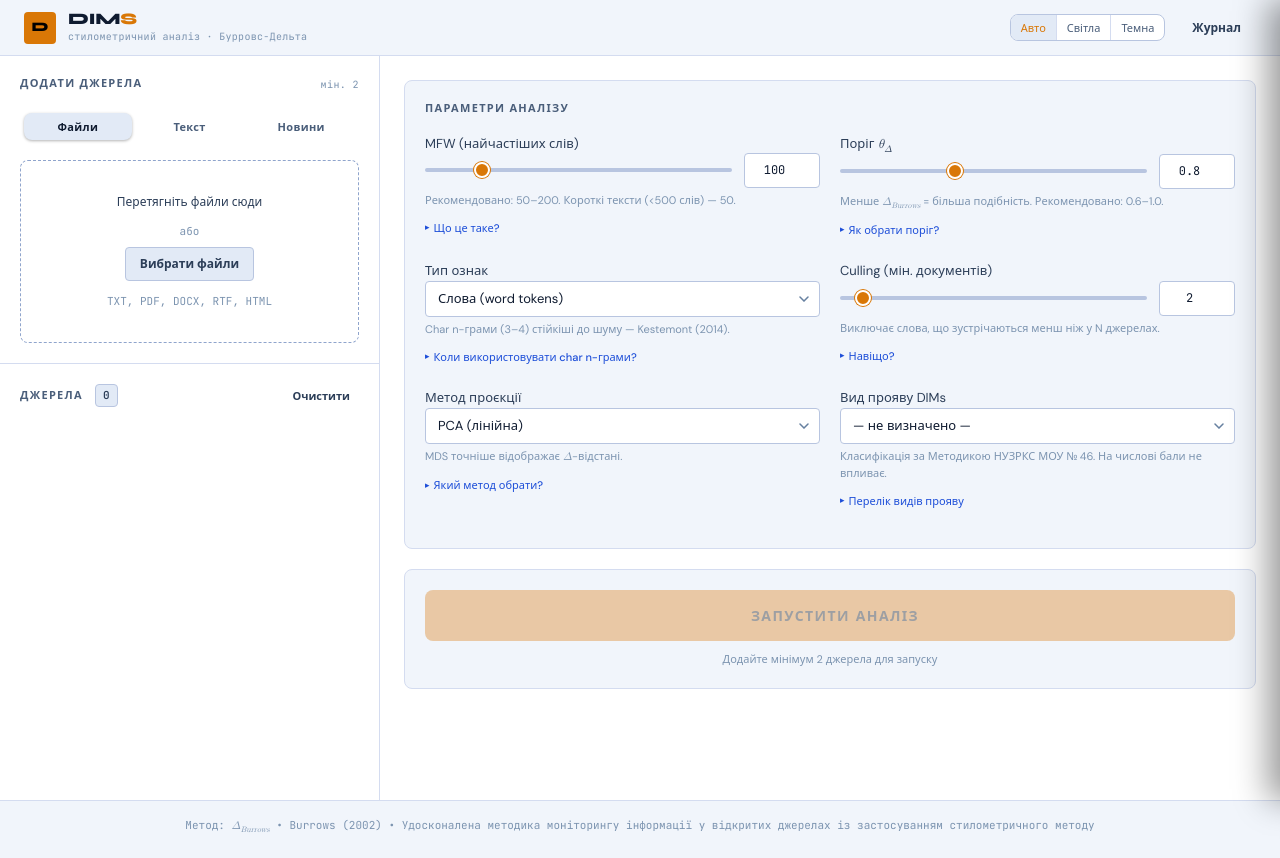
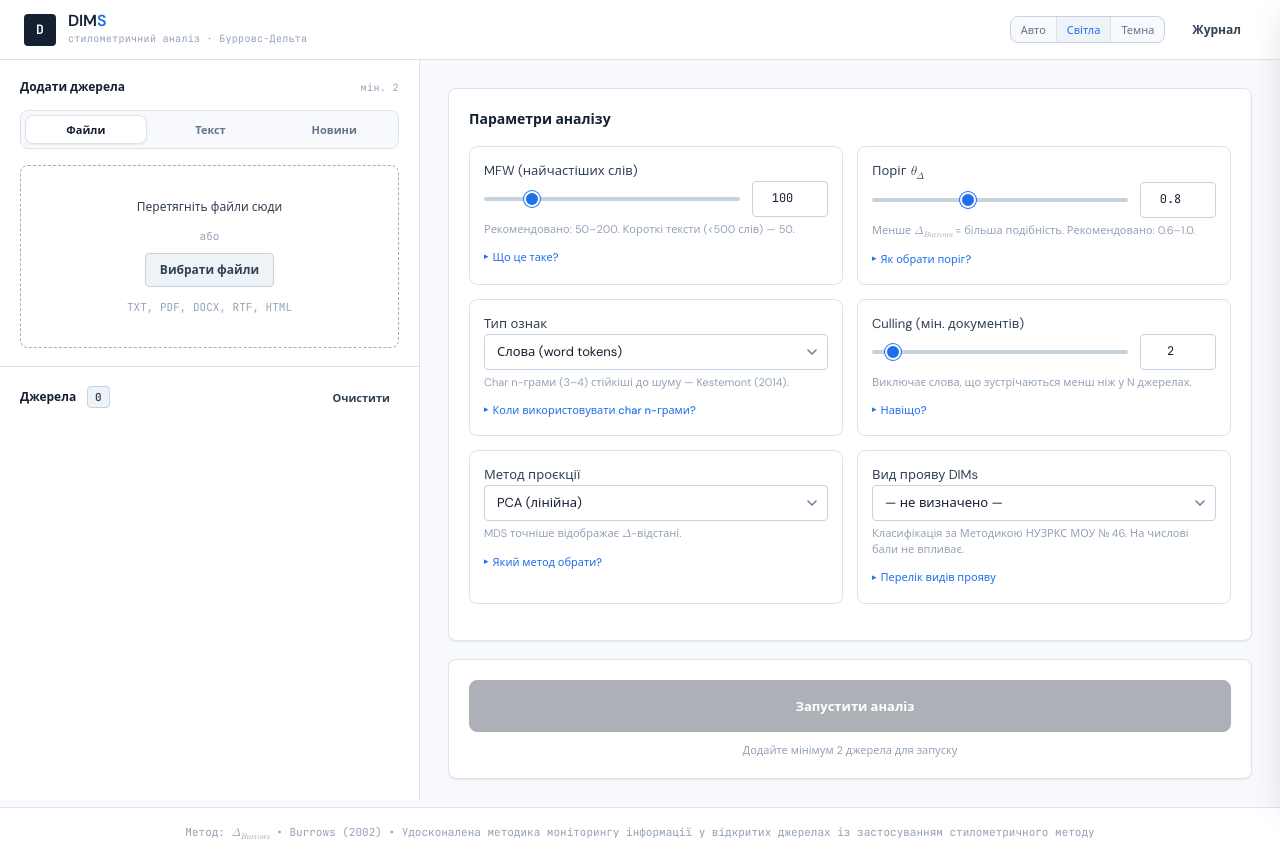
Before and after one commit to Yevhen-Sh8/stylometry, a Flask app: page / in a window 1280 px wide. Before the commit the page ends 832 px from the top, so only its background shows below. Run offline with Flask 3, Linux system fonts and the light colour scheme; data that the repository does not hold is empty.

Commit message:
Refine professional UI styling

```diff
--- a/static/app.js
+++ b/static/app.js
@@ -8,7 +8,7 @@
 //  THEME (auto/light/dark) — applied ASAP to avoid flash
 // ─────────────────────────────────────────────────────────────
 (function initTheme() {
-  const saved = localStorage.getItem("dims-theme") || "auto";
+  const saved = localStorage.getItem("dims-theme") || "light";
   document.documentElement.setAttribute("data-theme", saved);
 })();
 
@@ -21,7 +21,7 @@ function setTheme(value) {
 }
 
 document.addEventListener("DOMContentLoaded", () => {
-  const current = localStorage.getItem("dims-theme") || "auto";
+  const current = localStorage.getItem("dims-theme") || "light";
   document.querySelectorAll(".theme-toggle button[data-theme-value]").forEach(btn => {
     btn.setAttribute("aria-pressed", btn.dataset.themeValue === current ? "true" : "false");
     btn.addEventListener("click", () => setTheme(btn.dataset.themeValue));
--- a/static/style.css
+++ b/static/style.css
@@ -1,39 +1,39 @@
 /* ═══════════════════════════════════════════════════════════════
-   DIMS — Аналітична Станція
-   Aesthetic: Navy + Amber · Intelligence Terminal
-   ═══════════════════════════════════════════════════════════════ */
-
-@import url('https://fonts.googleapis.com/css2?family=Syne:wght@700;800&family=DM+Sans:ital,opsz,wght@0,9..40,400;0,9..40,500;0,9..40,600;1,9..40,400&family=JetBrains+Mono:wght@400;500;600&display=swap');
+   DIMS — professional analytical workspace
+   Aesthetic: restrained government-grade operations interface
+   ═══════════════════════════════════════════════════════════════ */
+
+@import url('https://fonts.googleapis.com/css2?family=DM+Sans:ital,opsz,wght@0,9..40,400;0,9..40,500;0,9..40,600;1,9..40,400&family=JetBrains+Mono:wght@400;500;600&display=swap');
 
 :root {
   /* ── Background layers ── */
-  --bg-0: #060b14;
-  --bg-1: #0d1626;
-  --bg-2: #162038;
-  --bg-3: #1e2d4a;
+  --bg-0: #f7f9fc;
+  --bg-1: #ffffff;
+  --bg-2: #eef3f8;
+  --bg-3: #e2e9f2;
 
   /* ── Borders ── */
-  --border-0: #1e2d4a;
-  --border-1: #2a3f60;
-  --border-2: #3a5278;
+  --border-0: #dbe3ee;
+  --border-1: #c7d2df;
+  --border-2: #9fb0c3;
 
   /* ── Text ── */
-  --text-0: #F0F6FC;
-  --text-1: #9BB0CC;
-  --text-2: #6680A0;
-  --text-3: #445870;
+  --text-0: #162033;
+  --text-1: #334155;
+  --text-2: #64748b;
+  --text-3: #94a3b8;
 
   /* ── Accent ── */
-  --accent:   #FBBF24;
-  --accent-2: #3B82F6;
+  --accent:   #1f6feb;
+  --accent-2: #0f766e;
 
   /* ── Signal colors ── */
-  --signal-green:  #34D399;
-  --signal-amber:  #FBBF24;
-  --signal-red:    #F87171;
-  --signal-orange: #FB923C;
-  --signal-blue:   #60A5FA;
-  --signal-violet: #A78BFA;
+  --signal-green:  #15803d;
+  --signal-amber:  #b7791f;
+  --signal-red:    #b91c1c;
+  --signal-orange: #c2410c;
+  --signal-blue:   #1d4ed8;
+  --signal-violet: #6d28d9;
 
   /* ── Semantic aliases ── */
   --ok:     var(--signal-green);
@@ -42,7 +42,7 @@
   --crit:   var(--signal-orange);
 
   /* ── Typography ── */
-  --font-heading: 'Syne', system-ui, sans-serif;
+  --font-heading: 'DM Sans', system-ui, -apple-system, sans-serif;
   --font-sans:    'DM Sans', system-ui, -apple-system, sans-serif;
   --font-mono:    'JetBrains Mono', ui-monospace, SFMono-Regular, Consolas, monospace;
   --font-math:    'Cambria Math', 'Latin Modern Math', 'Times New Roman', serif;
@@ -54,53 +54,80 @@
   /* ── Radius ── */
   --r-sm: 4px;
   --r-md: 8px;
-  --r-lg: 12px;
+  --r-lg: 8px;
+
+  --shadow-sm: 0 1px 2px rgba(15, 23, 42, 0.06);
+  --shadow-md: 0 12px 28px rgba(15, 23, 42, 0.10);
 }
 
 /* ═══════════════ LIGHT THEME ═══════════════ */
 [data-theme="light"] {
-  --bg-0: #FFFFFF;
-  --bg-1: #F1F5FB;
-  --bg-2: #E2EAF6;
-  --bg-3: #CDD8EE;
-  --border-0: #D4DCF0;
-  --border-1: #B8C5E0;
-  --border-2: #8FA4CC;
-  --text-0: #0F1B30;
-  --text-1: #2C3E58;
-  --text-2: #4A5E7A;
-  --text-3: #7C94B0;
-  --accent:   #D97706;
-  --accent-2: #1D4ED8;
-  --signal-green:  #059669;
-  --signal-amber:  #D97706;
-  --signal-red:    #DC2626;
-  --signal-orange: #EA580C;
-  --signal-blue:   #2563EB;
-  --signal-violet: #7C3AED;
-}
-
-@media (prefers-color-scheme: light) {
+  --bg-0: #f7f9fc;
+  --bg-1: #ffffff;
+  --bg-2: #eef3f8;
+  --bg-3: #e2e9f2;
+  --border-0: #dbe3ee;
+  --border-1: #c7d2df;
+  --border-2: #9fb0c3;
+  --text-0: #162033;
+  --text-1: #334155;
+  --text-2: #64748b;
+  --text-3: #94a3b8;
+  --accent:   #1f6feb;
+  --accent-2: #0f766e;
+  --signal-green:  #15803d;
+  --signal-amber:  #b7791f;
+  --signal-red:    #b91c1c;
+  --signal-orange: #c2410c;
+  --signal-blue:   #1d4ed8;
+  --signal-violet: #6d28d9;
+}
+
+[data-theme="dark"] {
+  --bg-0: #0f172a;
+  --bg-1: #111c2f;
+  --bg-2: #1d2a3f;
+  --bg-3: #29384f;
+  --border-0: #223148;
+  --border-1: #33445f;
+  --border-2: #52657f;
+  --text-0: #f8fafc;
+  --text-1: #cbd5e1;
+  --text-2: #94a3b8;
+  --text-3: #64748b;
+  --accent:   #60a5fa;
+  --accent-2: #2dd4bf;
+  --signal-green:  #4ade80;
+  --signal-amber:  #facc15;
+  --signal-red:    #f87171;
+  --signal-orange: #fb923c;
+  --signal-blue:   #60a5fa;
+  --signal-violet: #a78bfa;
+  --shadow-sm: 0 1px 2px rgba(0, 0, 0, 0.18);
+  --shadow-md: 0 16px 34px rgba(0, 0, 0, 0.28);
+}
+
+@media (prefers-color-scheme: dark) {
   [data-theme="auto"] {
-    --bg-0: #FFFFFF;
-    --bg-1: #F1F5FB;
-    --bg-2: #E2EAF6;
-    --bg-3: #CDD8EE;
-    --border-0: #D4DCF0;
-    --border-1: #B8C5E0;
-    --border-2: #8FA4CC;
-    --text-0: #0F1B30;
-    --text-1: #2C3E58;
-    --text-2: #4A5E7A;
-    --text-3: #7C94B0;
-    --accent:   #D97706;
-    --accent-2: #1D4ED8;
-    --signal-green:  #059669;
-    --signal-amber:  #D97706;
-    --signal-red:    #DC2626;
-    --signal-orange: #EA580C;
-    --signal-blue:   #2563EB;
-    --signal-violet: #7C3AED;
+    --bg-0: #0f172a;
+    --bg-1: #111c2f;
+    --bg-2: #1d2a3f;
+    --bg-3: #29384f;
+    --border-0: #223148;
+    --border-1: #33445f;
+    --border-2: #52657f;
+    --text-0: #f8fafc;
+    --text-1: #cbd5e1;
+    --text-2: #94a3b8;
+    --text-3: #64748b;
+    --accent:   #60a5fa;
+    --accent-2: #2dd4bf;
+    --signal-green:  #4ade80;
+    --signal-amber:  #facc15;
+    --signal-red:    #f87171;
+    --signal-orange: #fb923c;
+    --signal-blue:   #60a5fa;
+    --signal-violet: #a78bfa;
   }
 }
 
@@ -120,6 +147,7 @@ body {
   text-rendering: optimizeLegibility;
   min-height: 100vh;
   overflow-x: hidden;
+  background: var(--bg-0);
 }
 
 /* Tabular numerals */
@@ -129,7 +157,7 @@ td, th, .source-meta, .pair-delta, .flagged-delta,
   font-variant-numeric: tabular-nums;
 }
 
-h1, h2, h3, h4 { color: var(--text-0); font-weight: 700; letter-spacing: -0.01em; }
+h1, h2, h3, h4 { color: var(--text-0); font-weight: 700; letter-spacing: 0; }
 h1 { font-size: 15px; }
 h2 { font-size: 13px; }
 
@@ -157,12 +185,14 @@ button, .btn { outline-offset: 2px; }
    HEADER
    ═══════════════════════════════════════════════════════════════ */
 .app-header {
-  height: 56px;
+  height: 60px;
   display: flex;
   align-items: center;
   padding: 0 24px;
   border-bottom: 1px solid var(--border-0);
-  background: var(--bg-1);
+  background: color-mix(in srgb, var(--bg-1) 92%, transparent);
+  backdrop-filter: blur(14px);
+  -webkit-backdrop-filter: blur(14px);
   position: sticky;
   top: 0;
   z-index: 100;
@@ -188,9 +218,9 @@ button, .btn { outline-offset: 2px; }
   justify-content: center;
   width: 32px;
   height: 32px;
-  background: var(--accent);
-  color: #000;
-  font-family: var(--font-heading);
+  background: var(--text-0);
+  color: var(--bg-1);
+  font-family: var(--font-mono);
   font-weight: 800;
   font-size: 13px;
   border-radius: var(--r-sm);
@@ -258,8 +288,8 @@ button, .btn { outline-offset: 2px; }
    ═══════════════════════════════════════════════════════════════ */
 .workspace {
   display: grid;
-  grid-template-columns: 380px 1fr;
-  min-height: calc(100vh - 56px);
+  grid-template-columns: minmax(360px, 420px) minmax(0, 1fr);
+  min-height: calc(100vh - 60px);
   align-items: start;
 }
 
@@ -268,10 +298,11 @@ button, .btn { outline-offset: 2px; }
 /* ── Left panel ── */
 .panel-left {
   position: sticky;
-  top: 56px;
-  height: calc(100vh - 56px);
+  top: 60px;
+  height: calc(100vh - 60px);
   overflow-y: auto;
   border-right: 1px solid var(--border-0);
+  background: var(--bg-1);
   display: flex;
   flex-direction: column;
   gap: 0;
@@ -285,16 +316,16 @@ button, .btn { outline-offset: 2px; }
 
 /* ── Right panel ── */
 .panel-right {
-  padding: 24px;
+  padding: 28px;
   display: flex;
   flex-direction: column;
-  gap: 20px;
+  gap: 18px;
   min-width: 0;
 }
 
 /* ── Panel sections ── */
 .panel-section {
-  padding: 20px;
+  padding: 18px 20px;
   border-bottom: 1px solid var(--border-0);
 }
 
@@ -306,17 +337,17 @@ button, .btn { outline-offset: 2px; }
   display: flex;
   align-items: center;
   justify-content: space-between;
-  margin-bottom: 16px;
+  margin-bottom: 14px;
 }
 
 .panel-section-header h2,
 .panel-section-title {
-  font-family: var(--font-heading);
-  font-size: 11px;
+  font-family: var(--font-sans);
+  font-size: 12px;
   font-weight: 700;
-  letter-spacing: 0.12em;
-  text-transform: uppercase;
-  color: var(--text-2);
+  letter-spacing: 0;
+  text-transform: none;
+  color: var(--text-0);
   margin: 0 0 16px;
 }
 
@@ -337,15 +368,16 @@ button, .btn { outline-offset: 2px; }
   border: 1px solid var(--border-0);
   border-radius: var(--r-md);
   padding: 20px;
+  box-shadow: var(--shadow-sm);
 }
 
 .panel-card-title {
-  font-family: var(--font-heading);
-  font-size: 11px;
+  font-family: var(--font-sans);
+  font-size: 14px;
   font-weight: 700;
-  letter-spacing: 0.12em;
-  text-transform: uppercase;
-  color: var(--text-2);
+  letter-spacing: 0;
+  text-transform: none;
+  color: var(--text-0);
   margin: 0 0 16px;
 }
 
@@ -398,14 +434,14 @@ button, .btn { outline-offset: 2px; }
 .btn-analyze {
   width: 100%;
   padding: 16px;
-  font-family: var(--font-heading);
-  font-size: 14px;
-  font-weight: 800;
-  letter-spacing: 0.1em;
-  text-transform: uppercase;
-  background: var(--accent);
-  color: #000;
-  border: none;
+  font-family: var(--font-sans);
+  font-size: 13px;
+  font-weight: 700;
+  letter-spacing: 0;
+  text-transform: none;
+  background: var(--text-0);
+  color: var(--bg-1);
+  border: 1px solid var(--text-0);
   border-radius: var(--r-md);
   cursor: pointer;
   transition: opacity 0.15s, transform 0.1s, box-shadow 0.15s;
@@ -438,7 +474,8 @@ button, .btn { outline-offset: 2px; }
   gap: 4px;
   padding: 4px;
   background: var(--bg-0);
-  border-radius: var(--r-lg);
+  border: 1px solid var(--border-0);
+  border-radius: var(--r-md);
   margin-bottom: 16px;
 }
 
@@ -448,7 +485,7 @@ button, .btn { outline-offset: 2px; }
   font-family: var(--font-sans);
   font-size: 11px;
   font-weight: 600;
-  letter-spacing: 0.03em;
+  letter-spacing: 0;
   border-radius: var(--r-md);
   border: none;
   cursor: pointer;
@@ -460,9 +497,10 @@ button, .btn { outline-offset: 2px; }
 }
 .tab-btn:hover { color: var(--text-0); background: var(--bg-2); }
 .tab-btn.active {
-  background: var(--bg-2);
+  background: var(--bg-1);
   color: var(--text-0);
-  box-shadow: 0 1px 3px rgba(0,0,0,0.3);
+  border: 1px solid var(--border-0);
+  box-shadow: var(--shadow-sm);
 }
 
 .tab-panel { display: none; }
@@ -529,23 +567,23 @@ button, .btn { outline-offset: 2px; }
   font-family: var(--font-sans);
   font-size: 11px;
   font-weight: 600;
-  color: var(--text-2);
-  text-transform: uppercase;
-  letter-spacing: 0.05em;
+  color: var(--text-1);
+  text-transform: none;
+  letter-spacing: 0;
   margin-bottom: var(--s-1);
 }
 
 .form-control {
   width: 100%;
   padding: 8px 12px;
-  background: var(--bg-0);
+  background: var(--bg-1);
   border: 1px solid var(--border-1);
   color: var(--text-0);
   font-family: var(--font-sans);
   font-size: 13px;
   line-height: 1.4;
   border-radius: var(--r-sm);
-  min-height: 34px;
+  min-height: 36px;
   transition: border-color 120ms, box-shadow 120ms;
 }
 .form-control::placeholder { color: var(--text-3); }
@@ -620,13 +658,18 @@ input[type="range"]::-moz-range-thumb {
   text-align: center;
   font-size: 12px;
 }
-.param-group { }
+.param-group {
+  border: 1px solid var(--border-0);
+  border-radius: var(--r-md);
+  padding: 14px;
+  background: var(--bg-1);
+}
 
 /* Parameters 2-column grid */
 .params-grid {
   display: grid;
   grid-template-columns: 1fr 1fr;
-  gap: 20px;
+  gap: 14px;
   margin-bottom: var(--s-4);
 }
 
@@ -634,7 +677,7 @@ input[type="range"]::-moz-range-thumb {
 .param-help { margin-top: var(--s-2); }
 .param-help summary {
   cursor: pointer; list-style: none;
-  color: var(--accent-2);
+  color: var(--accent);
   font-size: 11px; font-weight: 500;
   padding: 3px 0;
   user-select: none;
@@ -752,6 +805,7 @@ input[type="range"]::-moz-range-thumb {
   border: 1px solid var(--border-0);
   border-radius: var(--r-md);
   padding: 20px;
+  box-shadow: var(--shadow-sm);
 }
 
 .run-section {
@@ -770,7 +824,7 @@ input[type="range"]::-moz-range-thumb {
   padding: 2px 7px;
   font-family: var(--font-mono);
   font-size: 11px; font-weight: 700;
-  letter-spacing: 0.04em;
+  letter-spacing: 0;
   background: var(--bg-2); color: var(--text-1);
   border: 1px solid var(--border-1);
   border-radius: var(--r-sm);
--- a/templates/index.html
+++ b/templates/index.html
@@ -313,7 +313,7 @@
       <button class="btn btn-analyze" id="btnAnalyze" type="button" disabled
               aria-describedby="runHint">
         <span id="btnAnalyzeIcon" aria-hidden="true"></span>
-        <span id="btnAnalyzeText">ЗАПУСТИТИ АНАЛІЗ</span>
+        <span id="btnAnalyzeText">Запустити аналіз</span>
       </button>
       <p class="hint" id="runHint" style="margin-top:10px; text-align:center">
         Додайте мінімум 2 джерела для запуску
```
Also changed, not shown: other parts of static/style.css (+44 -32 lines).
